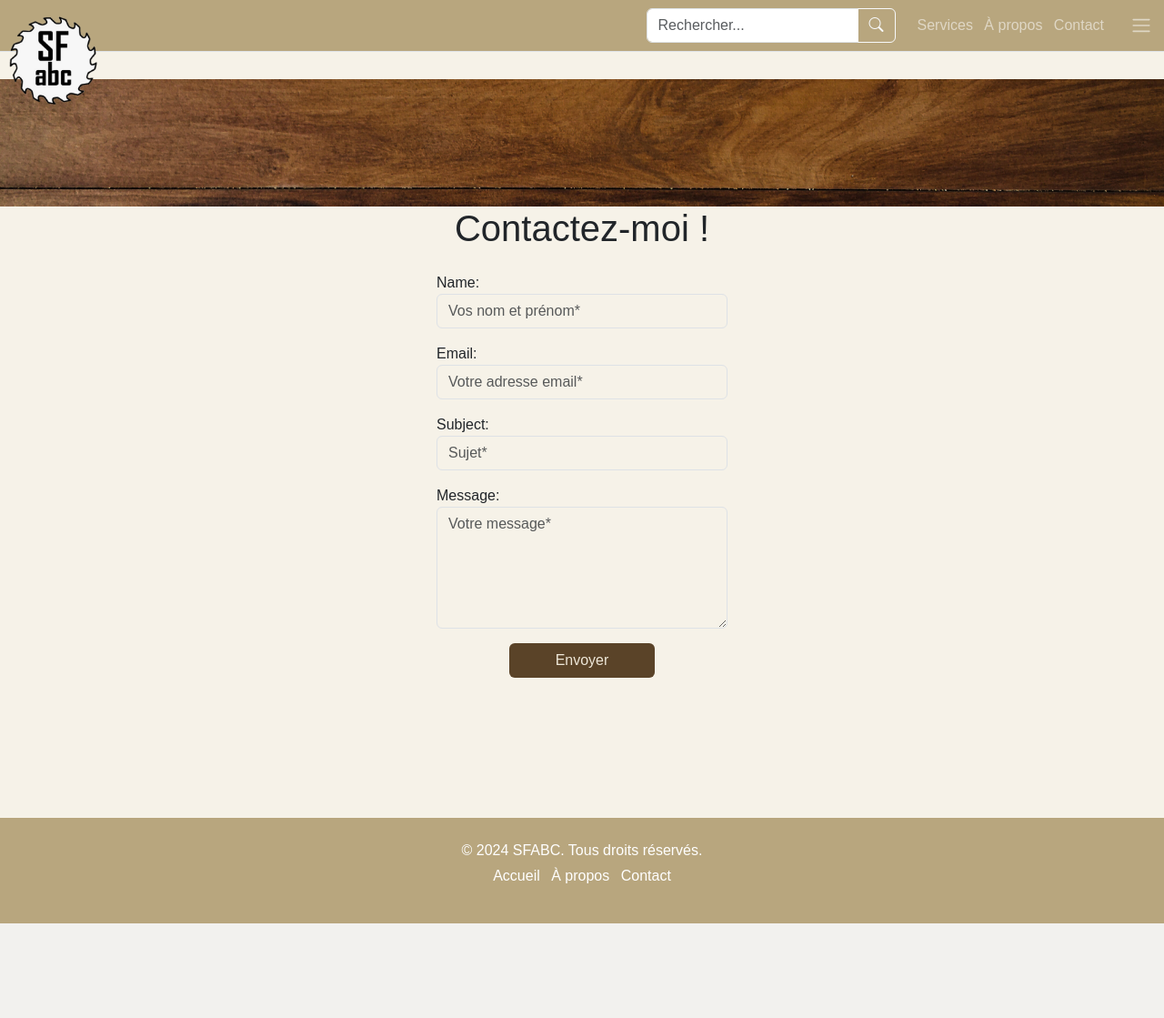
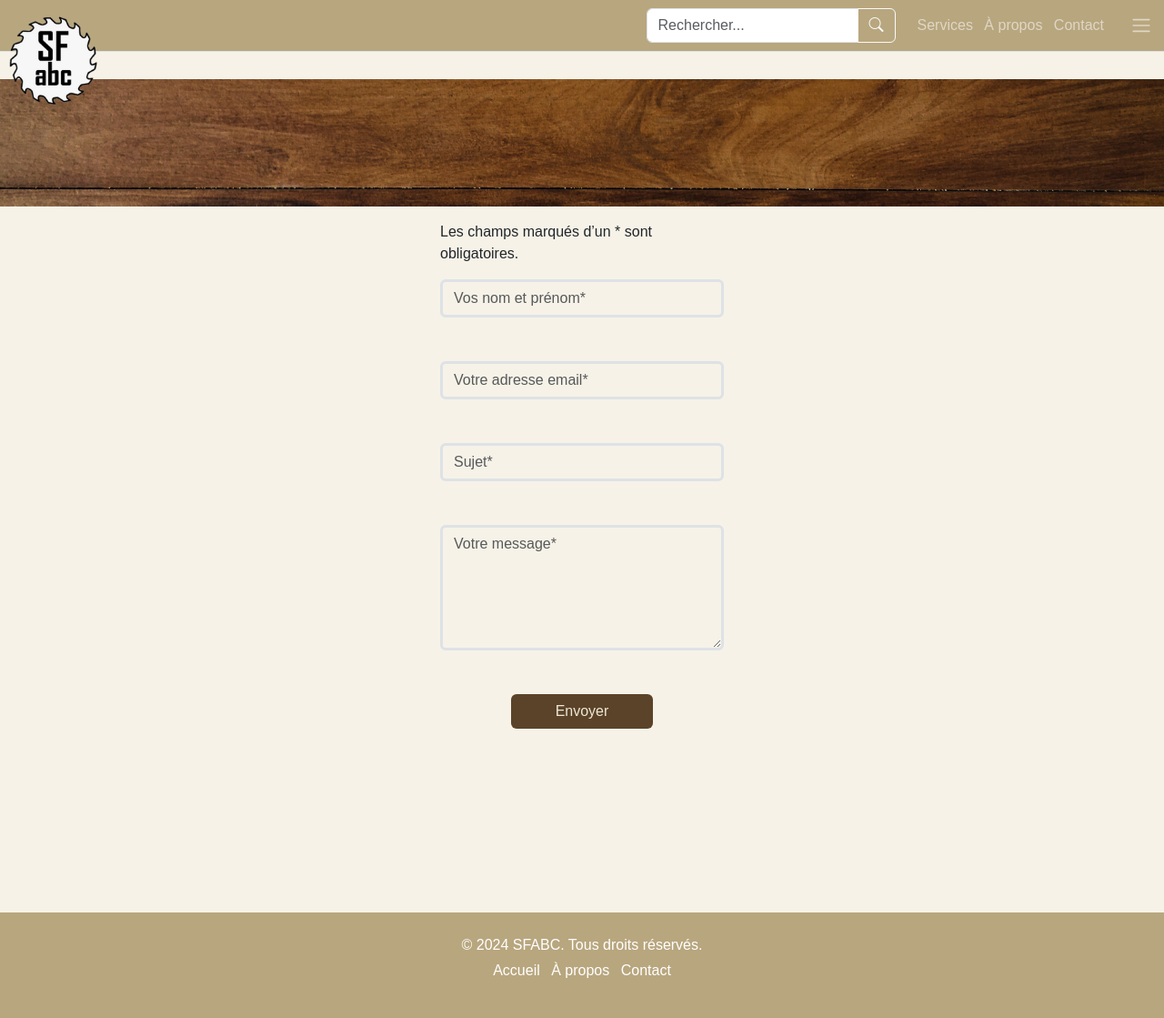
Before and after one commit to TonyyyB/projet-sfabc, a Django app: page /contact/ in a window 1280 px wide. Shown: the whole page at 91% size. Before the commit the page ends 1015 px from the top, so only its background shows below. Run offline with Django 5.2, Linux system fonts and the light colour scheme; data that the repository does not hold is empty; some libraries are stand-ins or nearby versions.

Commit message:
creation de contact part 2

```diff
--- a/sfabc/apps/core/views.py
+++ b/sfabc/apps/core/views.py
@@ -32,6 +32,11 @@ class ContactView(FormView):
     form_class = ContactForm
     success_url = '/email-sent/'
 
+    def get_context_data(self, **kwargs):
+        context = super().get_context_data(**kwargs)
+        context["title"] = "Contactez-moi !"
+        return context
+
     def form_valid(self, form):
         send_mail(
             subject=f"{form.cleaned_data['name'] } vous contacte pour: {form.cleaned_data['subject']}",
--- a/sfabc/sfabc/templates/pages/contact.html
+++ b/sfabc/sfabc/templates/pages/contact.html
@@ -1,32 +1,29 @@
 {% extends 'base.html' %}
 
+
 {% block content %}
-<div class="d-flex flex-column align-items-center ">
-    <h1>Contactez-moi !</h1>
+<div class="d-flex flex-column align-items-center color-contact m-3">
     <form method="post" action="" class="w-25">
         {% csrf_token %}
         {{ form.non_field_errors }}
-        <div class="my-3">
-            {{ form.name.label_tag }}<br>
-            <input type="text" name="name" placeholder="Vos nom et prénom*" value="{{ form.name.value|default_if_none:'' }}" class="form-control">
+        <p>Les champs marqués d’un * sont obligatoires.</p>
+        <div class="mb-5">
+            <input type="text" name="name" placeholder="Vos nom et prénom*" value="{{ form.name.value|default_if_none:'' }}" class="form-control border border-3 ">
             {{ form.name.errors }}
         </div>
-        <div class="my-3">
-            {{ form.email.label_tag }}<br>
-            <input type="email" name="email" placeholder="Votre adresse email*" value="{{ form.email.value|default_if_none:'' }}" class="form-control">
+        <div class="my-5">
+            <input type="email" name="email" placeholder="Votre adresse email*" value="{{ form.email.value|default_if_none:'' }}" class="form-control border border-3">
             {{ form.email.errors }}
         </div>
-        <div class="my-3">
-            {{ form.subject.label_tag }}<br>
-            <input type="text" name="subject" placeholder="Sujet*"  value="{{ form.subject.value|default_if_none:'' }}" class="form-control">
+        <div class="my-5">
+            <input type="text" name="subject" placeholder="Sujet*"  value="{{ form.subject.value|default_if_none:'' }}" class="form-control border border-3">
             {{ form.subject.errors }}
         </div>
-        <div class="my-3">
-            {{ form.message.label_tag }}<br>
-            <textarea name="message" rows="5" class="form-control" placeholder="Votre message*" value="{{ form.subject.value|default_if_none:'' }}"></textarea>
+        <div class="my-5">
+            <textarea name="message" rows="5" class="form-control border border-3" placeholder="Votre message*" value="{{ form.subject.value|default_if_none:'' }}"></textarea>
             {{ form.message.errors }}
         </div>
-        <div class="my-3  d-flex align-items-center justify-content-center">
+        <div class="my-5  d-flex align-items-center justify-content-center">
             <button type="submit" class="btn btn-contact w-50">Envoyer</button>
         </div>
 
--- a/sfabc/static/css/styles.css
+++ b/sfabc/static/css/styles.css
@@ -123,9 +123,39 @@ main {
   object-fit: cover;
   z-index: -1;
 }
+.title {
 
+
+  position: relative;
+
+
+  width: 100%;
+
+
+  text-align: center;
+
+
+  color: white;
+
+
+}
+
+
+*:not(input) {
+
+
+    caret-color: transparent;
+}
 
 .btn-contact {
   color: #EEE7D8 !important;
   background-color: #5A4328 !important;
 }
+
+.color-text-contact {
+  color: #B8A67E !important;
+}
+
+.color-border-contact {
+  border-color: #B8A67E !important;
+}
```
